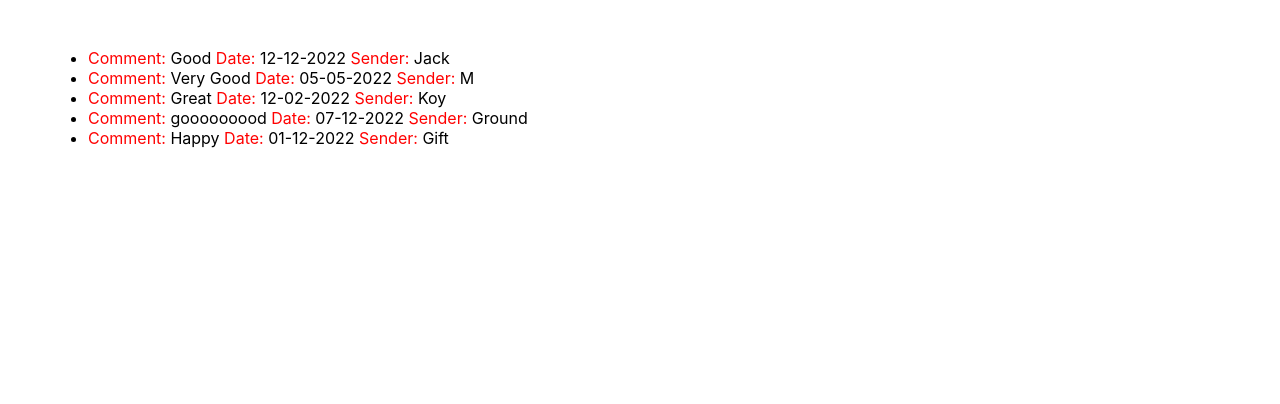
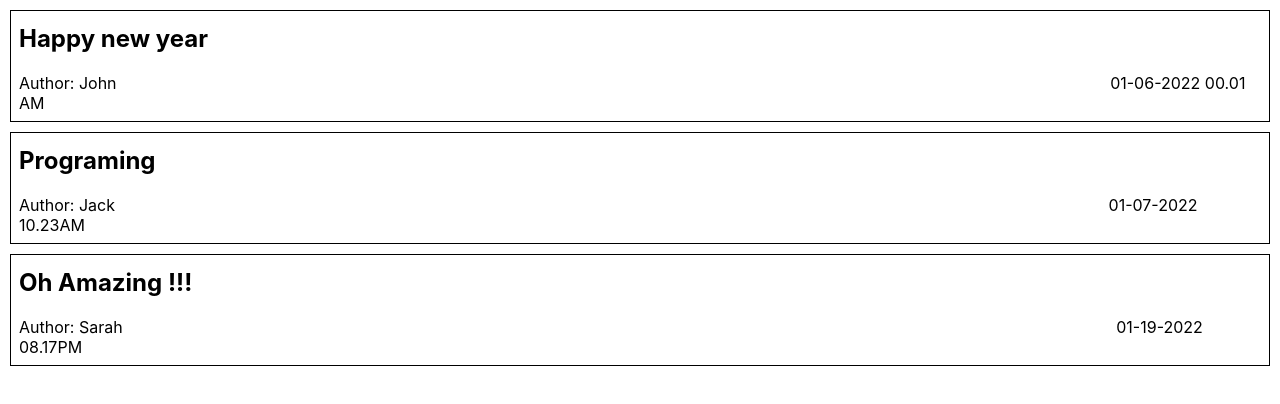
Before and after one commit to ktgift/homeworkCodeCamp12, a React (Create React App) app in the folder react/my-lab/my-lab/: page / in a window 1280 px wide. Shown: the top 404 px of the page. Built offline with nearby package versions, Linux system fonts and the light colour scheme.

Commit message:
finish lab8-3

```diff
--- a/react/my-lab/my-lab/src/App.js
+++ b/react/my-lab/my-lab/src/App.js
@@ -3,28 +3,23 @@ import { useState } from 'react'
 
 function App() {
   const [posts, setPosts] = useState([
-    {id: 1, message: 'Good', date: '12-12-2022', sender: 'Jack'},
-    {id: 2, message: 'Very Good', date: '05-05-2022', sender: 'M'},
-    {id: 3, message: 'Great', date: '12-02-2022', sender: 'Koy'},
-    {id: 4, message: 'gooooooood', date: '07-12-2022', sender: 'Ground'},
-    {id: 5, message: 'Happy', date: '01-12-2022', sender: 'Gift'},
+    { id: '1', message: 'Happy new year', date: '01-06-2022 00.01 AM', author: 'John'},
+    { id: '2', message: 'Programing', date: '01-07-2022 10.23AM', author: 'Jack'},
+    { id: '3', message: 'Oh Amazing !!!', date: '01-19-2022 08.17PM', author: 'Sarah'}
   ]);
 
   const lists = posts.map((el) =>
-    <li key={el.id}>
-      <span style={{color: 'red'}}>Comment: </span>{el.message + " "}
-      <span style={{color: 'red'}}>Date: </span>{el.date + " "}
-      <span style={{color: 'red'}}>Sender: </span>{el.sender + " "}
-    </li>)
+    <div key={el.id} style={{border: '1px solid #000', padding: "0.5rem", margin: "10px 10px"}}>
+        <h2 style={{marginTop: 5}}>{el.message}</h2>
+        <span>Author: {el.author}</span>
+        <span style={{marginLeft: '80%'}}>{el.date}</span>
+    </div>
+  )
 
   return (
-    <div style={{ margin: '3rem' }}>
-      <ul>
-        {lists}
-      </ul>
-     </div>
-
-
+    <div>
+      {lists}
+    </div>
   );
   }
 
```
